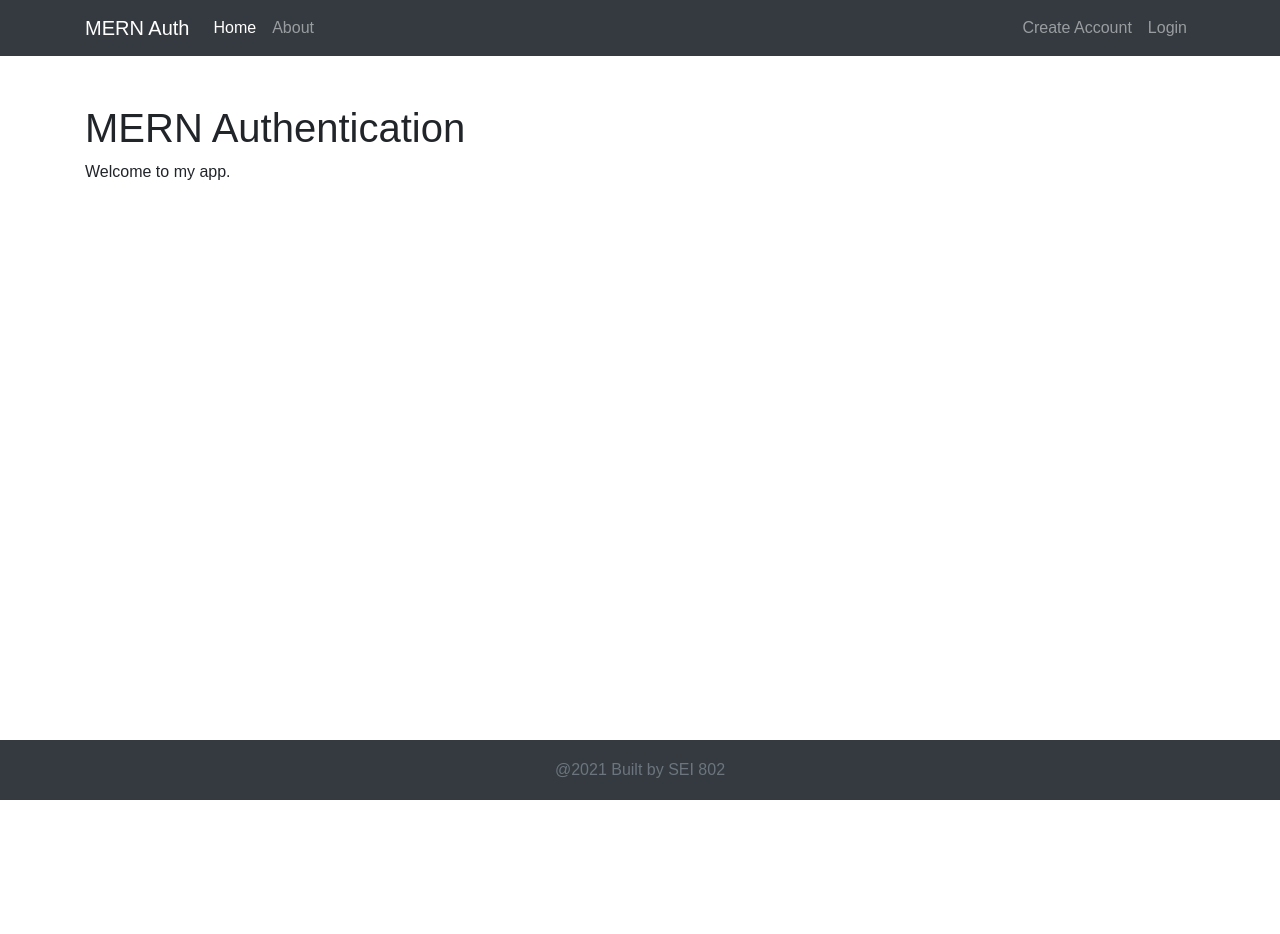
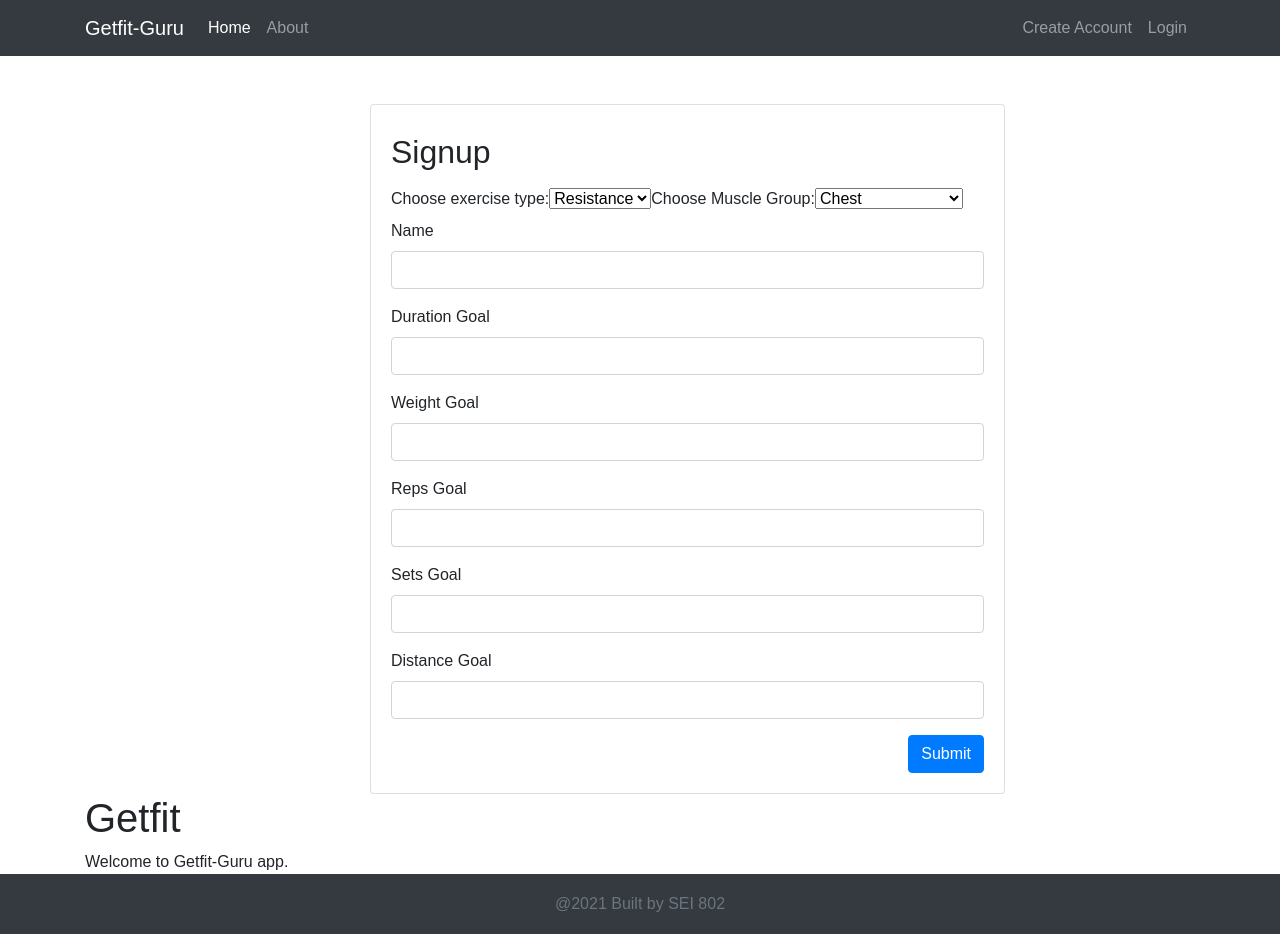
Before and after one commit to sharleneimperial/getfit-guru-frontend, a React (Create React App) app: page / in a window 1280 px wide. Before the commit the page ends 800 px from the top, so only its background shows below. Built offline with nearby package versions, Linux system fonts and the light colour scheme; no server answers.

Commit message:
Update: created Exercisepage form

```diff
--- a/src/App.js
+++ b/src/App.js
@@ -14,7 +14,8 @@ import Footer from './components/Footer';
 import Login from './components/Login';
 import Navbar from './components/Navbar';
 import Profile from './components/Profile';
-import Welcome from './components/Welcome';
+import Welcome from './pages/Welcome';
+import Exercise from './pages/Exercise';
 
 const PrivateRoute = ({ component: Component, ...rest}) => {
   let token = localStorage.getItem('jwtToken');
@@ -65,6 +66,7 @@ function App() {
     <div className="App">
       <Navbar handleLogout={handleLogout} isAuth={isAuthenticated} />
       <div className="container mt-5">
+        <Exercise />
         <Switch>
           <Route path='/signup' component={Signup} />
           <Route
--- a/src/components/Navbar.js
+++ b/src/components/Navbar.js
@@ -5,7 +5,7 @@ const Navbar = (props) => {
     return (
         <nav className="navbar navbar-expand-lg navbar-dark bg-dark">
             <div className="container">
-                <Link className="navbar-brand" to="/">MERN Auth</Link>
+                <Link className="navbar-brand" to="/">Getfit-Guru</Link>
                 <button className="navbar-toggler" type="button" data-toggle="collapse" data-target="#navbarsExample07" aria-controls="#navbarsExample07" aria-expanded="false" aria-label="Toggle navigation">
                     <span className="navbar-toggler-icon"></span>
                 </button>
--- /dev/null
+++ b/src/pages/Exercise.js
@@ -0,0 +1,164 @@
+// Imports
+import React, { useState } from "react";
+import axios from "axios";
+import { Redirect } from "react-router-dom";
+
+const { REACT_APP_SERVER_URL } = process.env;
+
+const Exercise = () => {
+  const [type, setType] = useState("Resistance");
+  const [muscleGroup, setMuscleGroup] = useState("Chest");
+  const [name, setName] = useState("");
+  const [durationGoal, setDurationGoal] = useState("");
+  const [weightGoal, setWeightGoal] = useState('');
+  const [repsGoal, setRepsGoal] = useState('');
+  const [setsGoal, setSetsGoal] = useState('');
+  const [distanceGoal, setDistanceGoal] = useState('');
+
+  const handleType = (e) => {
+      setType(e.target.value);
+  }
+
+  const handleMuscleGroup = (e) => {
+      setMuscleGroup(e.target.value);
+  }
+
+  const handleName = (e) => {
+    setName(e.target.value);
+  };
+
+  const handleDurationGoal = (e) => {
+    setDurationGoal(e.target.value);
+  };
+
+  const handleWeightGoal = (e) => {
+    setWeightGoal(e.target.value);
+  };
+
+  const handleRepsGoal = (e) => {
+    setRepsGoal(e.target.value);
+  };
+  const handleSetsGoal = (e) => {
+    setSetsGoal(e.target.value);
+  };
+  const handleDistanceGoal = (e) => {
+    setDistanceGoal(e.target.value);
+  };
+
+  const handleSubmit = (e) => {
+    e.preventDefault(); // at the beginning of a submit function
+    // make sure password and confirm password are equal
+    // password length >= 8 characters
+
+      const newExercise = { type, muscleGroup, name, durationGoal, weightGoal, repsGoal, setsGoal, distanceGoal };
+      axios
+        .post(`${REACT_APP_SERVER_URL}/exercises`, newExercise)
+        .then((response) => {
+          console.log("===> Yay, new exercise");
+          console.log('exercise response', response);
+        //   setRedirect(true);
+        })
+        .catch((error) => console.log("===> Error in Signup", error));
+
+  };
+
+//   if (redirect) return <Redirect to="/login" />; // You can have them redirected to profile (your choice)
+
+  return (
+    <div className="row mt-4">
+      <div className="col-md-7 offset-md-3">
+        <div className="card card-body">
+          <h2 className="py-2">Signup</h2>
+          <form onSubmit={handleSubmit}>
+            <div className="form-group">
+              <label for="type">Choose exercise type:</label>
+              <select name="type" id="types" onChange={handleType}>
+                <option value="Resistance">Resistance</option>
+                <option value="Cardio">Cardio</option>
+              </select>
+              <label for="muscleGroup">Choose Muscle Group:</label>
+              <select name="muscleGroup" id="muscleGroup" onChange={handleMuscleGroup}>
+                <option value="Chest">Chest</option>
+                <option value="Back">Back</option>
+                <option value="Arms">Arms</option>
+                <option value="Shoulders">Shoulders</option>
+                <option value="Legs">Legs</option>
+                <option value="Calves">Calves</option>
+                <option value="Core">Core</option>
+                <option value="Heart/Respiratory">Heart/Respiratory</option>
+              </select>
+              <label htmlFor="name">Name</label>
+              <input
+                type="text"
+                name="name"
+                value={name}
+                onChange={handleName}
+                className="form-control"
+              />
+            </div>
+            <div className="form-group">
+              <label htmlFor="durationGoal">Duration Goal</label>
+              <input
+                type="text"
+                name="durationGoal"
+                value={durationGoal}
+                onChange={handleDurationGoal}
+                className="form-control"
+                id="durationGoal"
+              />
+            </div>
+            <div className="form-group">
+              <label htmlFor="weightGoal">Weight Goal</label>
+              <input
+                type="text"
+                name="weightGoal"
+                value={weightGoal}
+                onChange={handleWeightGoal}
+                className="form-control"
+                id="weightGoal"
+              />
+            </div>
+            <div className="form-group">
+              <label htmlFor="repsGoal">Reps Goal</label>
+              <input
+                type="text"
+                name="repsGoal"
+                value={repsGoal}
+                onChange={handleRepsGoal}
+                className="form-control"
+                id='repsGoal'
+              />
+            </div>
+            <div className="form-group">
+              <label htmlFor="setsGoal">Sets Goal</label>
+              <input
+                type="text"
+                name="setsGoal"
+                value={setsGoal}
+                onChange={handleSetsGoal}
+                className="form-control"
+                id='setsGoal'
+              />
+            </div>
+            <div className="form-group">
+              <label htmlFor="distanceGoal">Distance Goal</label>
+              <input
+                type="text"
+                name="distanceGoal"
+                value={distanceGoal}
+                onChange={handleDistanceGoal}
+                className="form-control"
+                id='distanceGoal'
+              />
+            </div>
+            <button type="submit" className="btn btn-primary float-right">
+              Submit
+            </button>
+          </form>
+        </div>
+      </div>
+    </div>
+  );
+};
+
+export default Exercise;
--- a/src/components/Welcome.js
+++ b/src/pages/Welcome.js
@@ -3,8 +3,8 @@ import React from 'react';
 const Welcome = () => {
     return (
         <div>
-            <h1>MERN Authentication</h1>
-            <p>Welcome to my app.</p>
+            <h1>Getfit</h1>
+            <p>Welcome to Getfit-Guru app.</p>
         </div>
     )
 }
```
